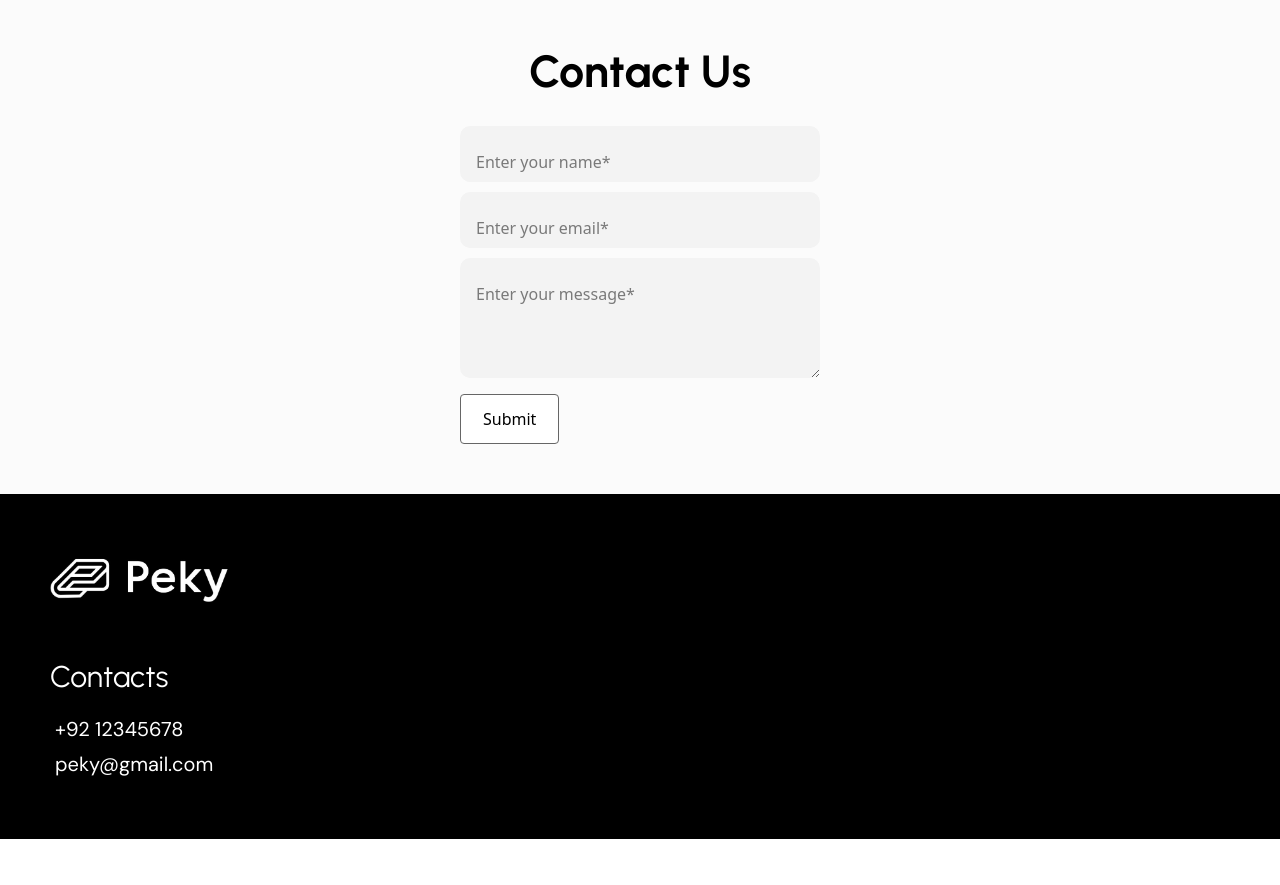
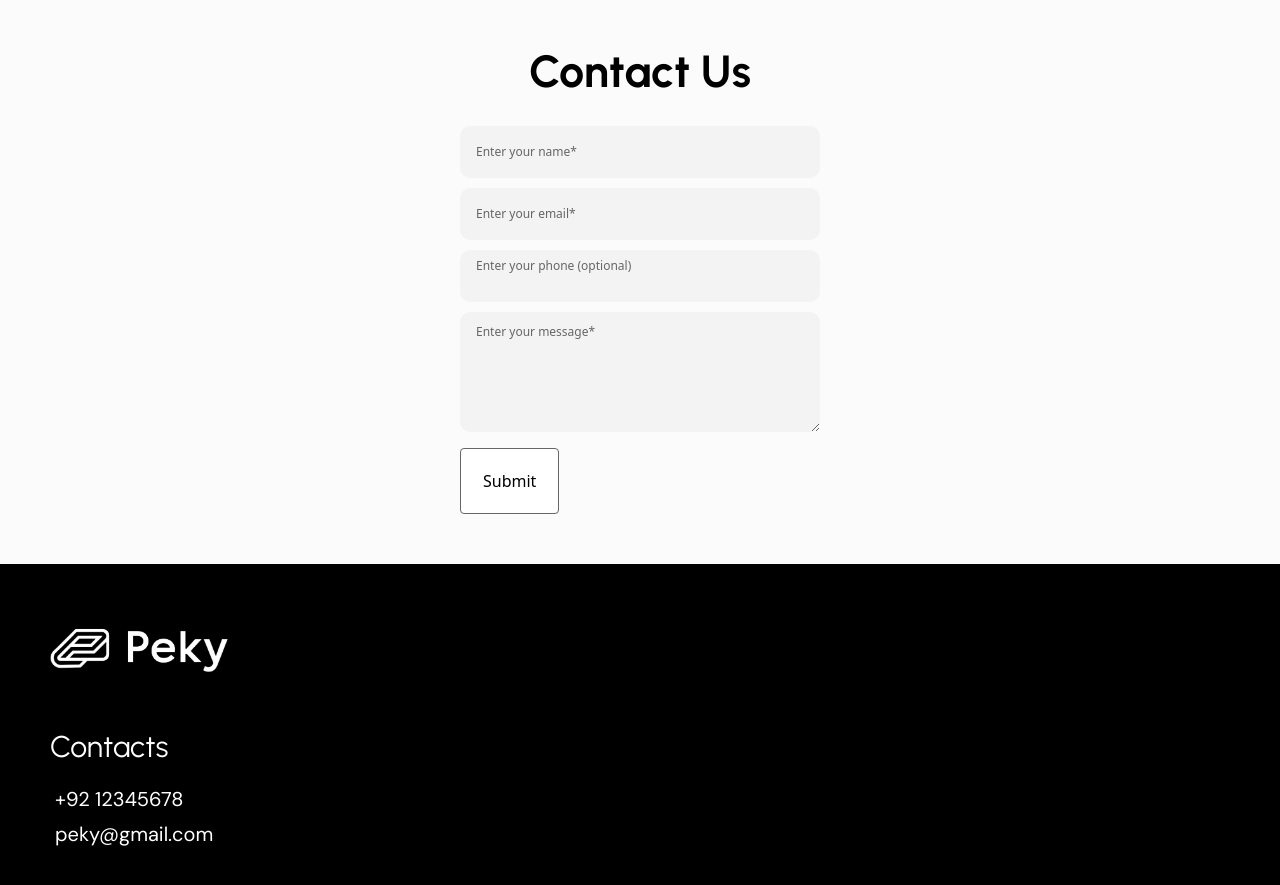
Before and after one commit to hamzabread/Peky, a Next.js app: page / in a window 1280 px wide. Shown: the part 2360-3245 px from the top of the page. Before the commit the page ends 3199 px from the top, so only its background shows below. Built offline with nearby package versions, Linux system fonts and the light colour scheme; no server answers.

Commit message:
newtestplease

```diff
--- a/src/components/Landing/Contact/Contact.js
+++ b/src/components/Landing/Contact/Contact.js
@@ -1,24 +1,22 @@
 import React, { useState } from 'react';
-import { API_URL } from "@/lib/config";
 
 const Contact = () => {
   const [name, setName] = useState("");
   const [email, setEmail] = useState("");
+  const [phone, setPhone] = useState("");
   const [message, setMessage] = useState("");
-  const [status, setStatus] = useState(null);
 
   const sendData = async (e) => {
-    e.preventDefault(); // Prevent page reload
+    e.preventDefault(); // prevent page reload
 
-    const items = { name, email, message };
-    setStatus("loading");
+    const items = { name, email, phone, message };
 
     try {
       const res = await fetch(
-        `${API_URL}/products`, // <-- Replace with your endpoint
+        process.env.NEXT_PUBLIC_API_URL || "", // <-- Set your backend URL here or in env
         {
           method: "POST",
-          headers: { "Content-Type": "application/json" },
+          headers: { 'Content-Type': 'application/json' },
           body: JSON.stringify(items),
         }
       );
@@ -26,80 +24,111 @@ const Contact = () => {
       const result = await res.json();
 
       if (!res.ok) {
-        console.error("Fetch Failed:", result.error);
-        setStatus("error");
+        console.error("Fetch Failed: ", result.error);
         return;
       }
 
-      setStatus("success");
+      // Clear form if successful
       setName("");
       setEmail("");
+      setPhone("");
       setMessage("");
 
     } catch (error) {
       console.error("Network or parsing error", error);
-      setStatus("error");
     }
   };
 
   return (
-    <section id="Contact" className="bg-[#FBFBFB] py-[50px]">
+    <section id='Contact' className='bg-[#FBFBFB] py-[50px]'>
       <div className="custom-container">
         <div className="flex flex-col justify-center items-center w-full">
           <h2 className="text-[35px] md:text-[45px] font-bold">Contact Us</h2>
-
           <form onSubmit={sendData}>
             <div className="input__parent w-[400px] !mt-[20px] pl-[20px] pr-[20px]">
 
               {/* Name */}
               <div className="!mb-[10px]">
+                <div className="relative w-full">
                   <input
                     type="text"
+                    name="name"
+                    id="name"
                     required
                     value={name}
                     onChange={(e) => setName(e.target.value)}
-                  className="peer w-full px-4 pt-6 pb-2 bg-[#f3f3f3] rounded-[10px] outline-none border-none"
-                  placeholder="Enter your name*"
+                    className="peer w-full px-4 pt-6 pb-2 bg-[#f3f3f3] text-black text-sm rounded-[10px] outline-none border-none"
+                    placeholder=" "
                   />
+                  <label htmlFor="name" className="absolute left-4 top-1/2 -translate-y-1/2 text-[#666] text-xs transition-all duration-200 ease-in-out peer-focus:top-2 peer-focus:text-xs peer-focus:-translate-y-0 peer-valid:top-2 peer-valid:text-xs peer-valid:-translate-y-0">
+                    Enter your name*
+                  </label>
+                </div>
               </div>
 
               {/* Email */}
-              <div>
+              <div className="option-field !mb-[10px]">
+                <div className="relative w-full">
                   <input
                     type="email"
+                    name="email"
+                    id="email"
                     required
                     value={email}
                     onChange={(e) => setEmail(e.target.value)}
-                  className="peer w-full px-4 pt-6 pb-2 bg-[#f3f3f3] rounded-[10px] outline-none border-none"
-                  placeholder="Enter your email*"
+                    className="peer w-full px-4 pt-6 pb-2 bg-[#f3f3f3] text-black text-sm rounded-[10px] outline-none border-none"
+                    placeholder=" "
                   />
+                  <label htmlFor="email" className="absolute left-4 top-1/2 -translate-y-1/2 text-[#666] text-xs transition-all duration-200 ease-in-out peer-focus:top-2 peer-focus:text-xs peer-focus:-translate-y-0 peer-valid:top-2 peer-valid:text-xs peer-valid:-translate-y-0">
+                    Enter your email*
+                  </label>
+                </div>
+              </div>
+
+              {/* Phone */}
+              <div className="option-field !mb-[10px]">
+                <div className="relative w-full">
+                  <input
+                    type="tel"
+                    name="phone"
+                    id="phone"
+                    value={phone}
+                    onChange={(e) => setPhone(e.target.value)}
+                    className="peer w-full px-4 pt-6 pb-2 bg-[#f3f3f3] text-black text-sm rounded-[10px] outline-none border-none"
+                    placeholder=" "
+                  />
+                  <label htmlFor="phone" className="absolute left-4 top-1/2 -translate-y-1/2 text-[#666] text-xs transition-all duration-200 ease-in-out peer-focus:top-2 peer-focus:text-xs peer-focus:-translate-y-0 peer-valid:top-2 peer-valid:text-xs peer-valid:-translate-y-0">
+                    Enter your phone (optional)
+                  </label>
+                </div>
               </div>
 
               {/* Message */}
-              <div className="!mt-[10px]">
+              <div className="option-field !mt-[10px]">
+                <div className="relative w-full">
                   <textarea
+                    name="message"
+                    id="message"
                     required
                     value={message}
+                    className="peer w-full px-4 pt-6 pb-2 h-[120px] bg-[#f3f3f3] text-black text-sm rounded-[10px] outline-none border-none"
                     onChange={(e) => setMessage(e.target.value)}
-                  className="peer w-full px-4 pt-6 pb-2 h-[120px] bg-[#f3f3f3] rounded-[10px] outline-none border-none"
-                  placeholder="Enter your message*"
-                />
+                    placeholder=" "
+                  ></textarea>
+                  <label htmlFor="message" className="absolute left-4 top-[20px] -translate-y-1/2 text-[#666] text-xs transition-all duration-200 ease-in-out peer-focus:top-2 peer-focus:text-xs peer-focus:-translate-y-0 peer-valid:top-2 peer-valid:text-xs peer-valid:-translate-y-0">
+                    Enter your message*
+                  </label>
+                </div>
               </div>
 
+              {/* Submit */}
               <button
                 type="submit"
-                disabled={status === "loading"}
-                className="mt-[10px] bg-[#FFF] border border-[#666] rounded-sm py-[12px] px-[22px]"
+                className='!ml-auto !mt-[10px] !mr-auto bg-[#FFF] text-black border-[1px] border-[#666] rounded-sm pt-[20px] pb-[20px] pl-[22px] pr-[22px]'
               >
-                {status === "loading" ? "Sending..." : "Submit"}
+                Submit
               </button>
 
-              {status === "success" && (
-                <p className="text-green-600 mt-2">Message sent successfully!</p>
-              )}
-              {status === "error" && (
-                <p className="text-red-600 mt-2">Something went wrong. Please try again.</p>
-              )}
             </div>
           </form>
         </div>
```
Lines whose indentation alone changed are shown as unchanged.
